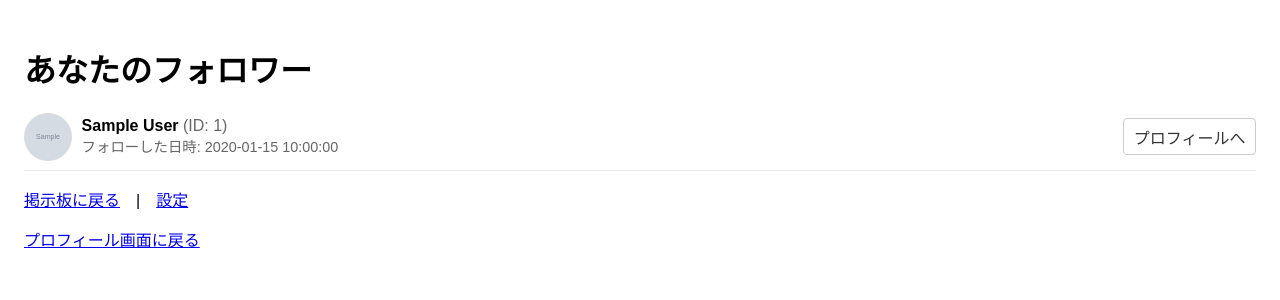
After one commit to hyosetsu/ec2-kadai, a PHP site: page /followers.php in a window 1280 px wide. The commit adds this page. Shown: the top 300 px of the page. Run offline with PHP 8.4, Linux system fonts and the light colour scheme; the visitor is signed in with stand-in values (Sample User, id 1); tables that the repository leaves empty hold one stand-in row (values such as "Sample post"); grey boxes marked "Sample" are stand-in pictures.

Commit message:
フォロワー一覧

```diff
--- a/public/follow_list.php
+++ b/public/follow_list.php
@@ -85,7 +85,7 @@ $select_sth->execute([
   <?php endforeach; ?>
 </ul>
 
-<p><a href="/bbs.php">掲示板に戻る</a></p>
+<p><a href="/bbs.php">掲示板に戻る</a> | <a href="/profile.php">プロフィール画面に戻る</a></p>
 
 </body>
 </html>
--- /dev/null
+++ b/public/followers.php
@@ -0,0 +1,87 @@
+<?php
+// public/followers.php
+session_start();
+
+// ログインしていなければログイン画面に飛ばす
+if (empty($_SESSION['login_user_id'])) {
+  header("HTTP/1.1 302 Found");
+  header("Location: /login.php");
+  exit;
+}
+
+// DB接続
+$dbh = new PDO('mysql:host=mysql;dbname=example_db', 'root', '');
+
+// 自分（ログインユーザー）がフォローされている（=自分がフォロイー）一覧を取得
+$select_sth = $dbh->prepare(
+  'SELECT ur.*, u.id AS follower_user_id, u.name AS follower_user_name, u.icon_filename AS follower_user_icon_filename'
+  . ' FROM user_relationships ur'
+  . ' INNER JOIN users u ON ur.follower_user_id = u.id'
+  . ' WHERE ur.followee_user_id = :my_id'
+  . ' ORDER BY ur.created_at DESC'
+);
+$select_sth->execute([
+  ':my_id' => $_SESSION['login_user_id'],
+]);
+
+?>
+<!doctype html>
+<html lang="ja">
+<head>
+<meta charset="utf-8">
+<title>フォロワー一覧</title>
+<style>
+  body { font-family: sans-serif; padding: 1em; }
+  ul { padding-left: 0; list-style: none; }
+  li { margin-bottom: 0.8em; display:flex; align-items:center; gap:0.6em; border-bottom:1px solid #eee; padding-bottom:0.6em; }
+  .icon { height: 3em; width: 3em; border-radius: 50%; object-fit: cover; }
+  .name { font-weight: 600; }
+  .meta { color: #666; font-size: 0.9em; }
+  .actions { margin-left: auto; }
+  a.button { display:inline-block; padding:0.35em 0.6em; border-radius:4px; border:1px solid #ccc; text-decoration:none; color:#333; background:#fff; }
+</style>
+</head>
+<body>
+
+<h1>あなたのフォロワー</h1>
+
+<?php if ($select_sth->rowCount() === 0): ?>
+  <p style="color: #666;">まだフォロワーがいません。</p>
+<?php else: ?>
+  <ul>
+    <?php foreach ($select_sth as $row): ?>
+      <?php
+        $fid = (int)$row['follower_user_id'];
+        $fname = htmlspecialchars($row['follower_user_name'], ENT_QUOTES, 'UTF-8');
+        $ficon = htmlspecialchars($row['follower_user_icon_filename'] ?? '', ENT_QUOTES, 'UTF-8');
+        $fcreated = htmlspecialchars($row['created_at'] ?? '', ENT_QUOTES, 'UTF-8');
+      ?>
+      <li>
+        <a href="/profile.php?user_id=<?= $fid ?>" style="display:flex; align-items:center; gap:0.6em; text-decoration:none; color:inherit;">
+          <?php if (!empty($ficon)): ?>
+            <img class="icon" src="/image/<?= $ficon ?>" alt="icon of <?= $fname ?>">
+          <?php else: ?>
+            <div class="icon" style="background:#ccc; display:flex; align-items:center; justify-content:center; color:#fff;">No</div>
+          <?php endif; ?>
+
+          <div>
+            <div class="name"><?= $fname ?> <span style="font-weight:normal;color:#666;">(ID: <?= $fid ?>)</span></div>
+            <div class="meta">フォローした日時: <?= $fcreated ?></div>
+          </div>
+        </a>
+
+        <div class="actions">
+          <!-- オプション：フォロー解除やメッセージ等のボタンを追加できる -->
+          <!-- 例：自分がフォローしている相手なら「フォロー解除」ボタンを表示する等 -->
+          <a class="button" href="/profile.php?user_id=<?= $fid ?>">プロフィールへ</a>
+        </div>
+      </li>
+    <?php endforeach; ?>
+  </ul>
+<?php endif; ?>
+
+<p><a href="/bbs.php">掲示板に戻る</a>　|　<a href="/setting/index.php">設定</a></p>
+<p><a href="/profile.php">プロフィール画面に戻る</a></p>
+
+</body>
+</html>
--- a/public/profile.php
+++ b/public/profile.php
@@ -172,6 +172,9 @@ function bodyFilter(string $body): string {
 
 <a href="/bbs.php">掲示板に戻る</a>
 <a href="/setting/index.php">設定に行く</a>
+<a href="/followers.php">このユーザーのフォロワーを見る</a>
+<a href="/follow_list.php">このユーザーのフォロー一覧を見る</a>
+
 <hr>
 
 <h3>自己紹介</h3>
```
